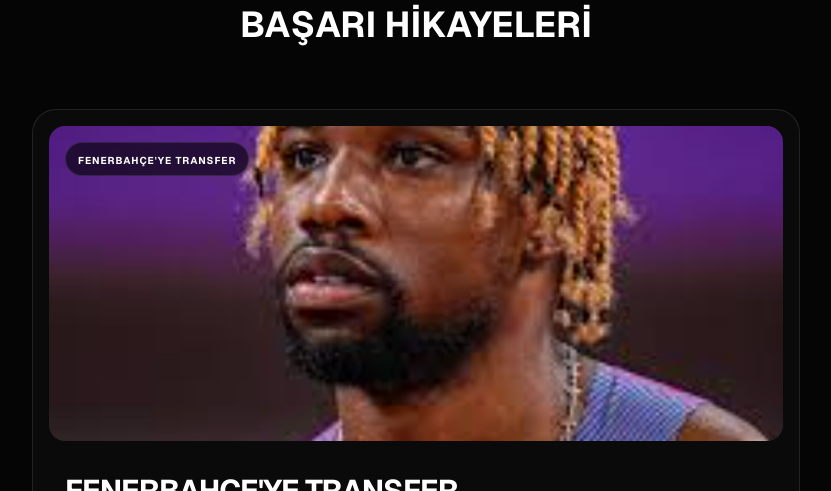
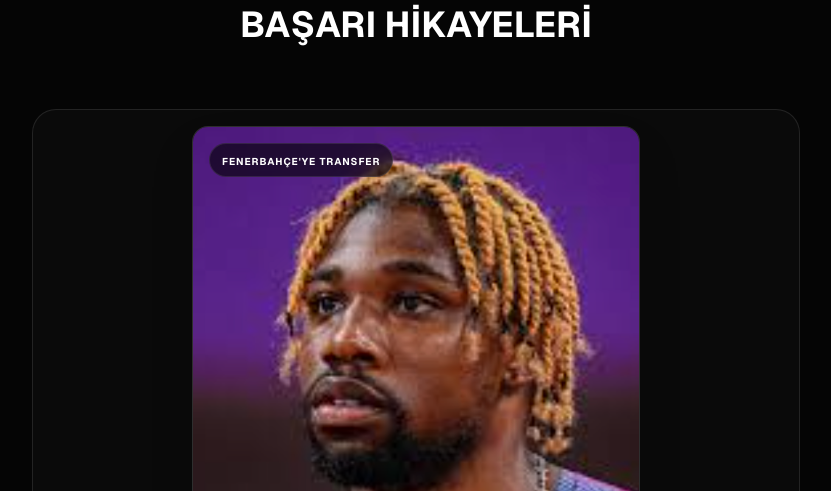
Before and after one commit to yunusse24/emre-nergiz-kayi, a Next.js app: page / in a window 1280 px wide. Shown: the part 1560-2051 px from the top of the page, without its empty margins (224-1055 px from the left). Built offline with nearby package versions, Linux system fonts and the light colour scheme.

Commit message:
admin giris sistemi eklendi

```diff
--- a/app/page.tsx
+++ b/app/page.tsx
@@ -215,7 +215,8 @@
                 <div className="relative bg-[#0a0a0a] border border-white/10 p-2 md:p-4 rounded-2xl md:rounded-3xl hover:border-white/20 transition-colors duration-500">
 
                   {/* Fotoğraf */}
-                  <div className="relative w-full aspect-video md:aspect-[21/9] rounded-xl md:rounded-2xl overflow-hidden mb-6 md:mb-8 bg-neutral-900">
+                  {/* aspect-[4/5] yaparak tam Instagram dikey post boyutuna getirdik */}
+                    <div className="relative w-full aspect-[4/5] md:aspect-[4/5] max-w-md mx-auto rounded-xl md:rounded-2xl overflow-hidden mb-6 md:mb-8 bg-neutral-900 border border-white/10 shadow-2xl">
                     <Image
                       src={story.image}
                       alt={story.title}
```
